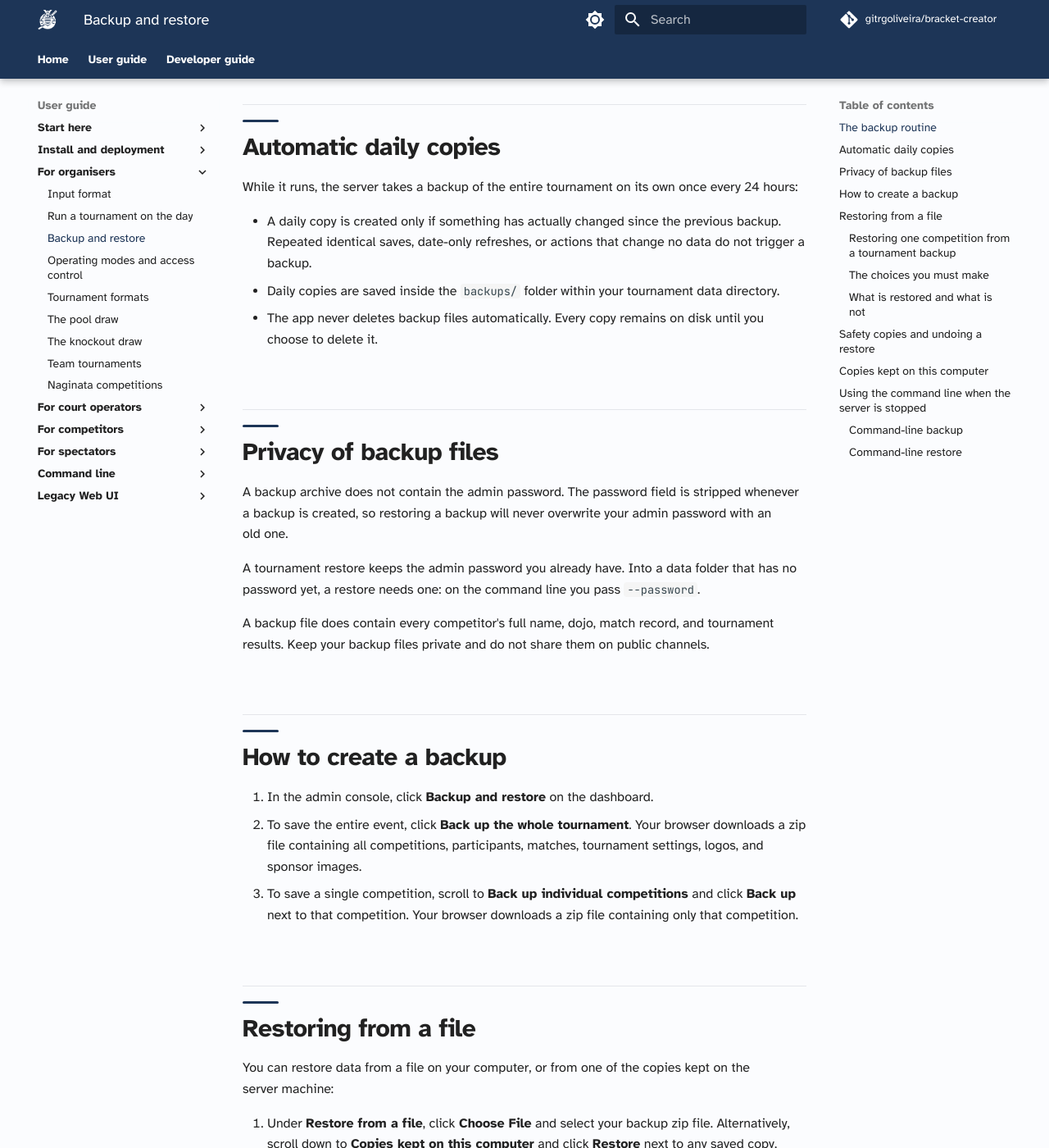
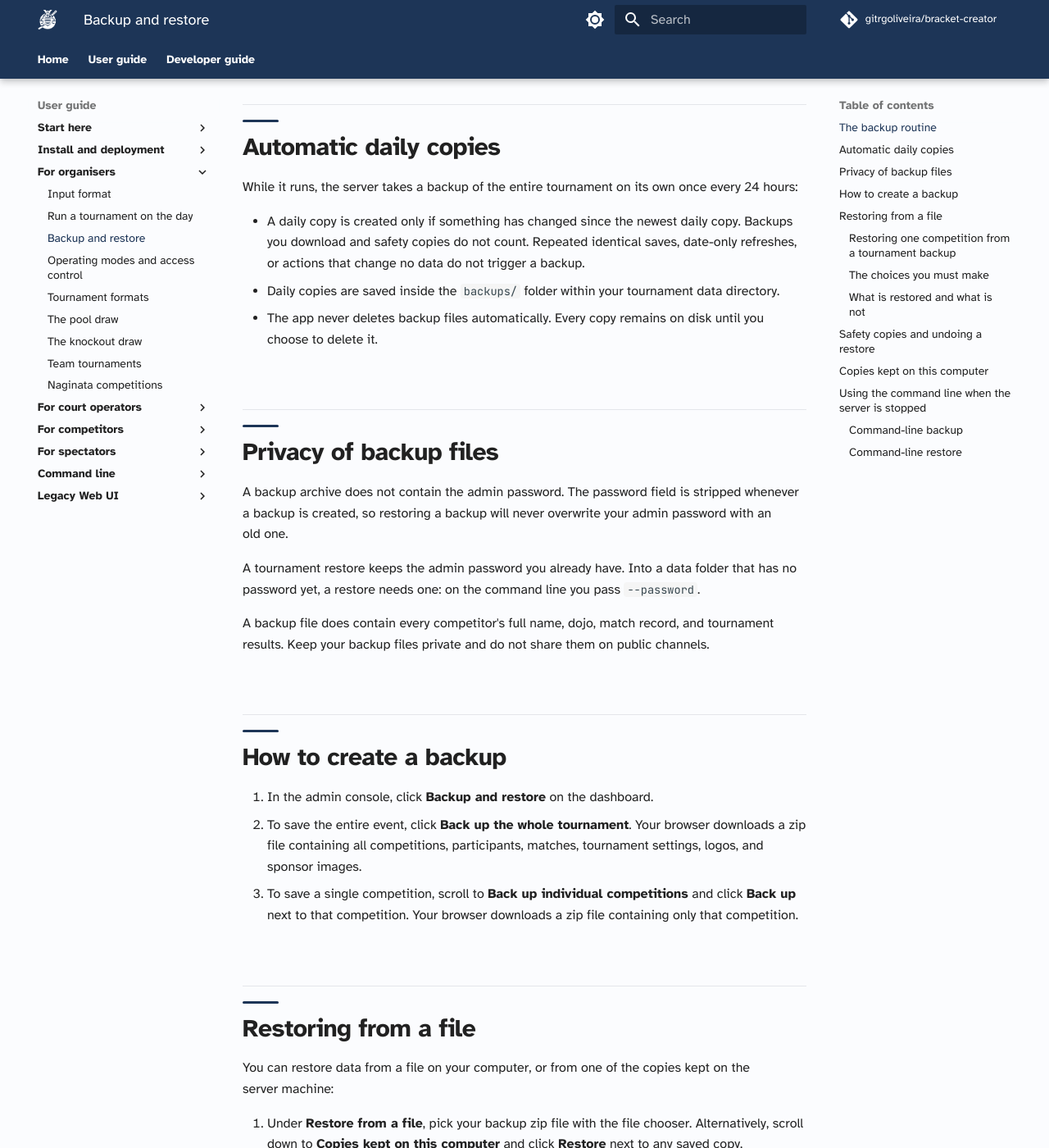
Before and after one commit to gitrgoliveira/bracket-creator, an MkDocs documentation site: the page built from docs/user-guide/organisers/backup-and-restore.md, in a window 1280 px wide and 1400 px high, scrolled down 706 px. Shown: the whole window at 82% size. Built offline with MkDocs 1.6.1 and Material for MkDocs 9.7.7, drawn with Linux system fonts in a browser that asks for light colours; comment, search, counter and statistics services are not loaded.

Commit message:
docs(backup): a daily copy compares with the newest daily copy only, and the file chooser is not named by a browser label
Co-Authored-By: Claude Opus 5.5 <noreply@anthropic.com>

```diff
--- a/docs/user-guide/organisers/backup-and-restore.md
+++ b/docs/user-guide/organisers/backup-and-restore.md
@@ -16,7 +16,7 @@ You can back up the entire tournament at once, or back up any single competition
 
 While it runs, the server takes a backup of the entire tournament on its own once every 24 hours:
 
-- A daily copy is created only if something has actually changed since the previous backup. Repeated identical saves, date-only refreshes, or actions that change no data do not trigger a backup.
+- A daily copy is created only if something has changed since the newest daily copy. Backups you download and safety copies do not count. Repeated identical saves, date-only refreshes, or actions that change no data do not trigger a backup.
 - Daily copies are saved inside the `backups/` folder within your tournament data directory.
 - The app never deletes backup files automatically. Every copy remains on disk until you choose to delete it.
 
@@ -38,7 +38,7 @@ A backup file does contain every competitor's full name, dojo, match record, and
 
 You can restore data from a file on your computer, or from one of the copies kept on the server machine:
 
-1. Under **Restore from a file**, click **Choose File** and select your backup zip file. Alternatively, scroll down to **Copies kept on this computer** and click **Restore** next to any saved copy.
+1. Under **Restore from a file**, pick your backup zip file with the file chooser. Alternatively, scroll down to **Copies kept on this computer** and click **Restore** next to any saved copy.
 2. The app inspects the archive and calculates a **Restore Plan**. This is a dry run: nothing on disk changes yet.
 3. Review the plan warnings and make your choices for each competition.
 4. Click **Restore**.
```
